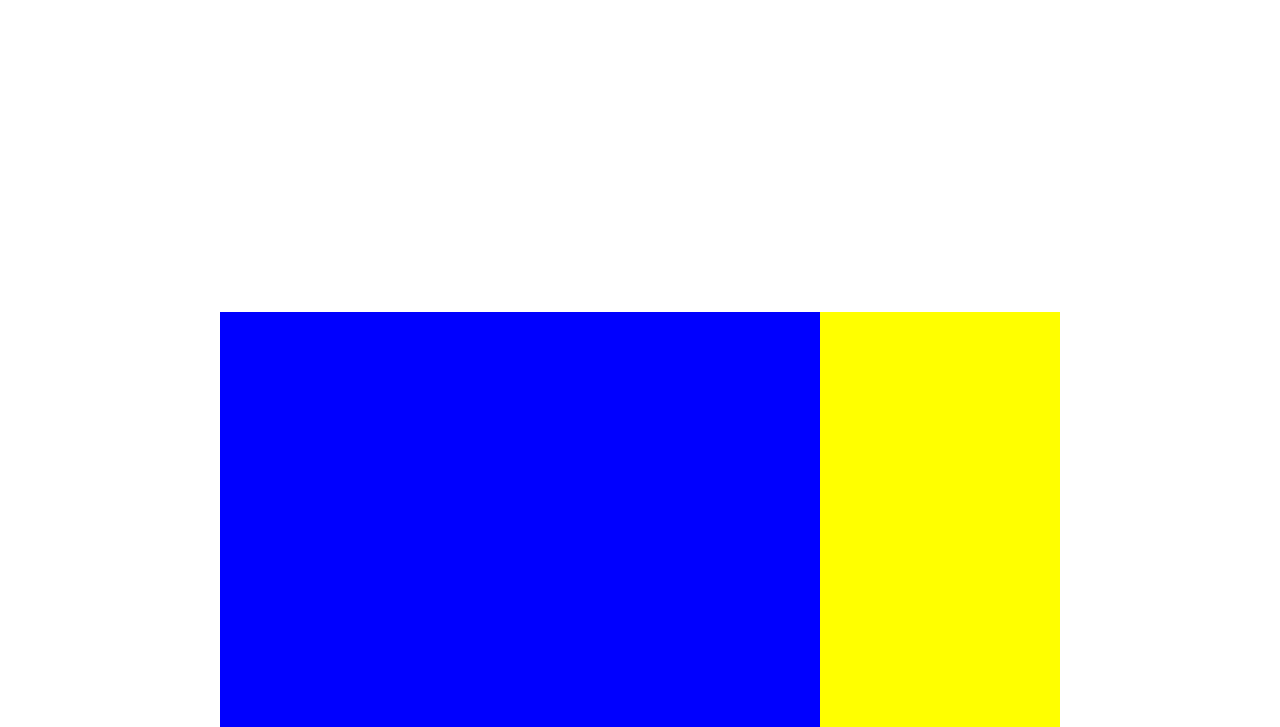
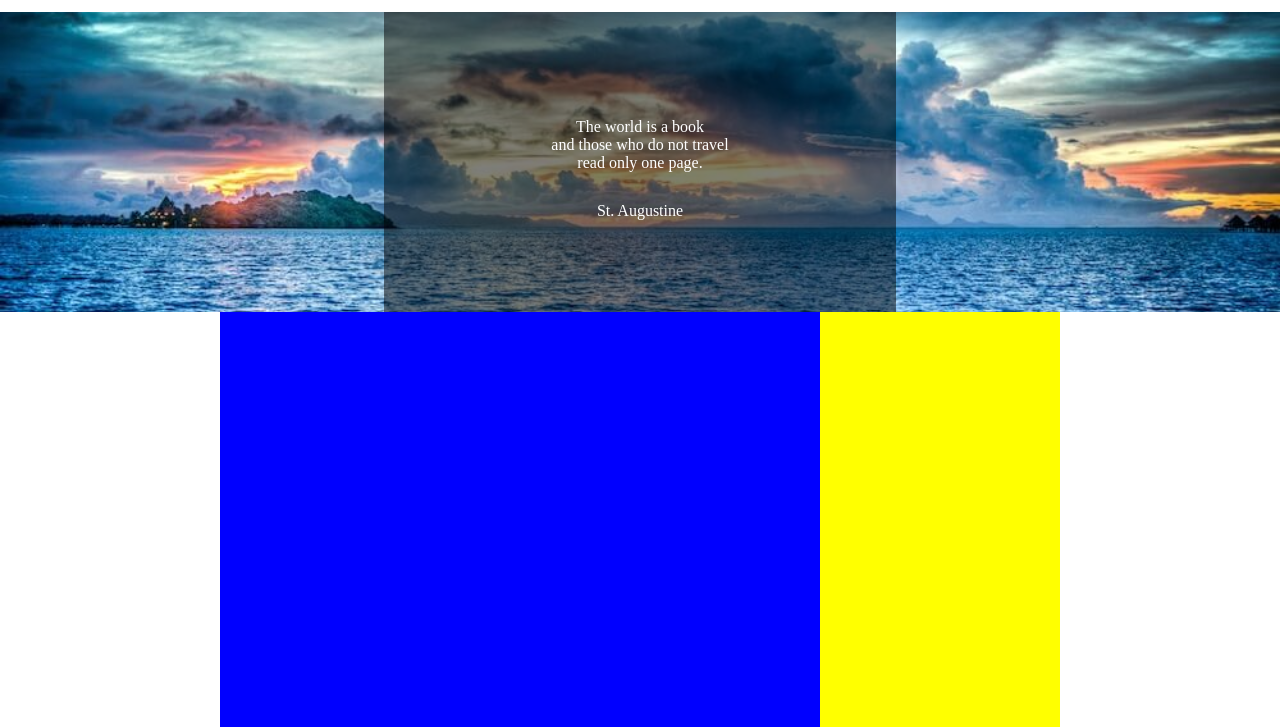
Before and after one commit to hiro-en/HTML_practice, a plain HTML site: page caravan/index.html in a window 1280 px wide. Shown: the part 73-800 px from the top of the page. Drawn offline with Linux system fonts and the light colour scheme.

Commit message:
<end>2-6

```diff
--- a/caravan/index.html
+++ b/caravan/index.html
@@ -26,7 +26,17 @@
     </header>
 
     <div class="main_vis">
-      <div class="vis_contents"></div>
+      <div class="vis_contents">
+
+        <p class="main_vis_text">
+          The world is a book <br />
+          and those who do not travel<br />
+          read only one page.
+        </p>
+        <p class="main_vis_name">
+          St. Augustine
+        </p>
+      </div>
     </div>
     <div class="main">
       <div class="blog"></div>
@@ -35,7 +45,7 @@
     </div>
 
     <footer>
-      <p class="footer-">© All rights reserved by Infratop.Inc.</p>
+      <p class="footer-text">© All rights reserved by Infratop.Inc.</p>
 
     </footer>
   </body>
--- a/caravan/style.css
+++ b/caravan/style.css
@@ -34,11 +34,28 @@ heading{
 .main_vis{
   width:100%;
   height:300px;
+  background-image: url(img/mv.jpg);
+  background-size: cover;
+  background-position: center ;
+
 
 }
-.vis_contens{
-  width:350px;
+.vis_contents{
+  width:40%;
   height:300px;
+  background-color: rgba(0, 0, 0, 0.5);
+  margin:0 auto;
+  text-align: center;
+  padding-top: 106px
+
+}
+.main_vis_text{
+  color:white;
+}
+.main_vis_name{
+  color: white;
+  margin-top: 30px;
+
 }
 
 .main{
```
Also changed, not shown: caravan/img/airport.jpg (added), caravan/img/asia.jpg (added), caravan/img/desert.jpg (added), caravan/img/forest.jpg (added), caravan/img/italy.jpg (added), caravan/img/japan.jpg (added), caravan/img/japan2.jpg (added), caravan/img/lake.jpg (added), caravan/img/mv.jpg (added), caravan/img/person.jpg (added), caravan/img/road.jpg (added), caravan/img/snow.jpg (added), 1 other file.
